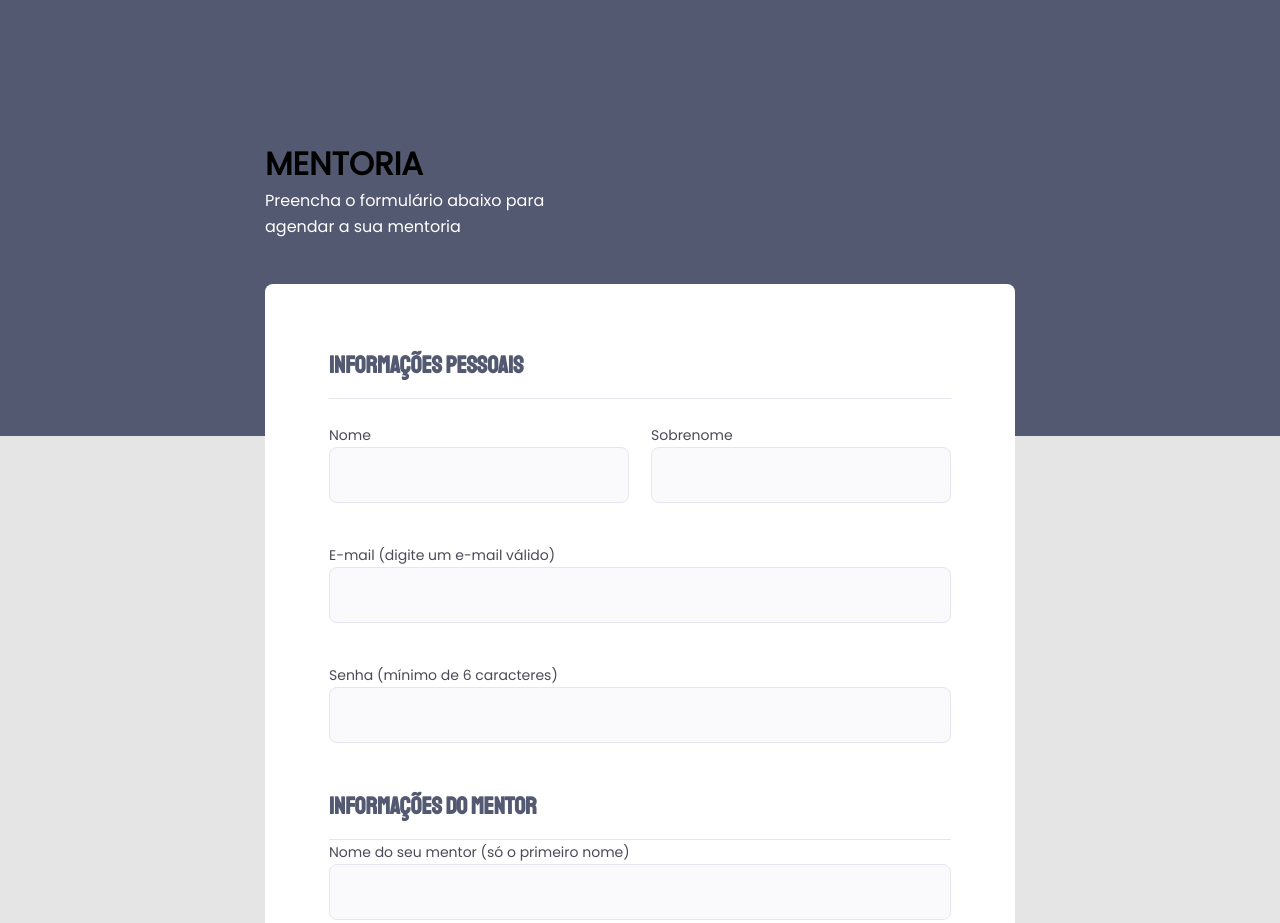
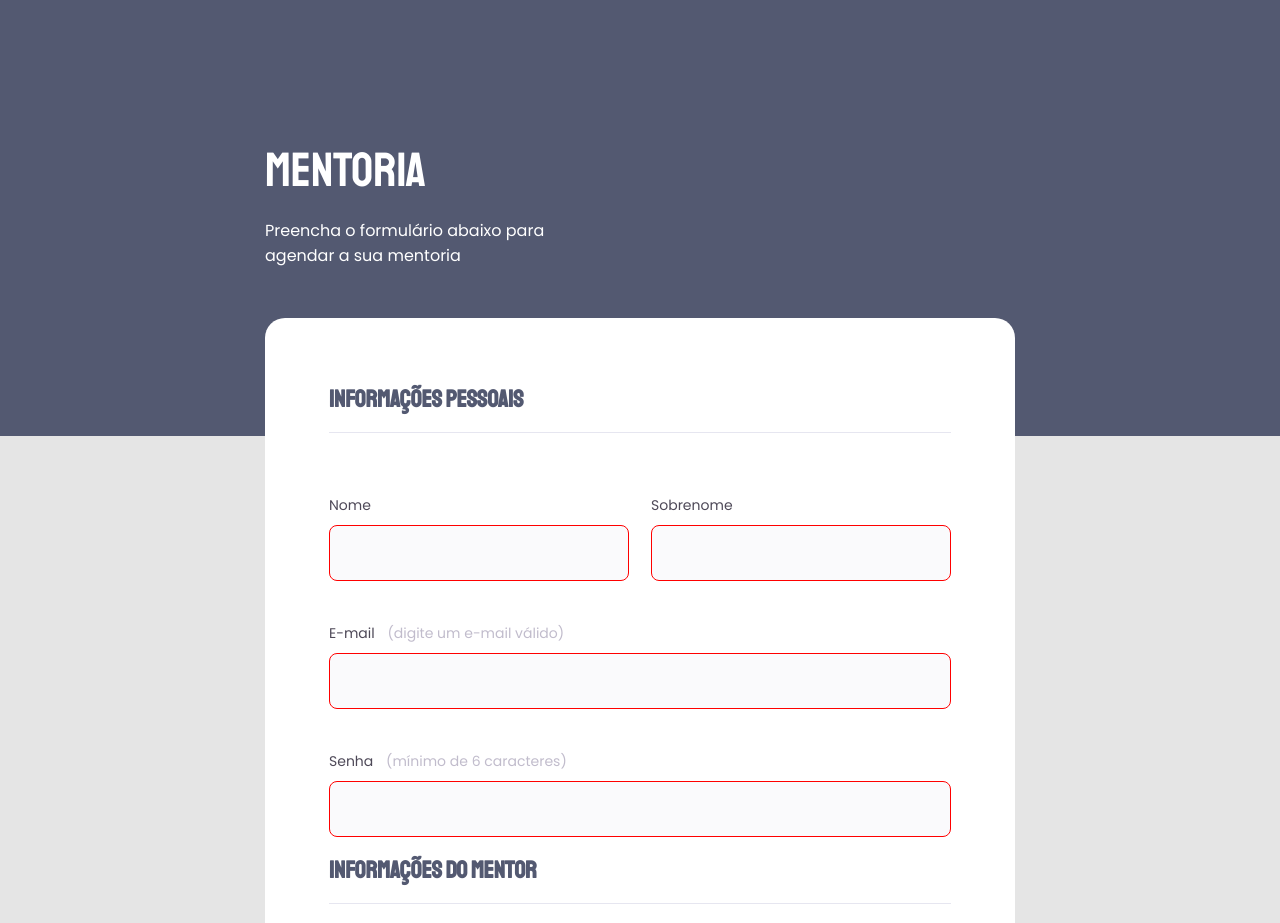
Before and after one commit to Lorena-Mattos/criando-formulario-do-zero, a plain HTML site: page index.html in a window 1280 px wide. Shown: the top 923 px of the page. Drawn offline with Linux system fonts and the light colour scheme.

Commit message:
corrigindo font family e pondo elemento invalid

```diff
--- a/css/style.css
+++ b/css/style.css
@@ -6,7 +6,7 @@
 }
 
 body, input, textarea {
-  font-family: 'Staatliches';
+  font-family: 'Staatliches', sans-serif;
 }
 
 body {
@@ -33,30 +33,24 @@ body::before{
   margin: 0 auto;
 }
 
-.title{
-  font-family: 'Staatliches';
-  width: 163px;
-  color: #FFFFFF;
-  padding-bottom: 18px;
-}
-
-form .title{
-  color: black;
-  width: 100%;
-  display: flex;
-  align-items: flex-end;
-}
-
 header {
   width: 417px;
   margin: 140px 0 50px;
+  color: #FFFFFF;
+}
+
+header h1{
+  font-family: 'Staatliches', sans-serif;
+  font-weight: 400;
+  font-size: 48px;
+  line-height: 60px;
+  color: #FFFFFF;
+
+  margin-bottom: 18px;
 }
 
 header p {
-  font-family: 'Poppins';
-
-  line-height: 26px;
-  height: 46px;
+  font-family: 'Poppins', sans-serif;
   color: #FFFFFF;
 }
 
@@ -66,7 +60,7 @@ fieldset {
 
 
 fieldset legend {
-  font-family: 'Staatliches';
+  font-family: 'Staatliches', sans-serif;
   font-weight: 400;
   color: #535971;
 
@@ -75,30 +69,25 @@ fieldset legend {
   line-height: 34px;
 
   width: 100%;
-
   border-bottom: 1px solid #E6E6F0;
   padding-bottom: 16px;
+  margin-bottom: 36px;
 
   color: #535971;
 }
 
 fieldset h2 {
-  font-family: 'Staatliches';
+  font-family: 'Staatliches', sans-serif;
   font-weight: 400;
   font-size: 20px;
   color: #535971;
 }
 
 form {
-  margin-top: 38px;
   background: #FFFFFF;
-  border-radius: 8px 8px 0 0;
-  min-height: 300px;
+  border-radius: 20px 20px 0 0;
 
   padding: 64px;
-  display: flex;
-  flex-direction: column;
-  gap: 30px;
 }
 
 .fieldset-wrapper {
@@ -112,7 +101,7 @@ form {
   display: flex;
   flex-direction: column;
   margin-bottom: 16px;
-  font-family: 'Staatliches';
+  font-family: 'Staatliches', sans-serif;
   font-weight: 400;
   line-height: 24px;
   font-size: 14px;
@@ -120,13 +109,19 @@ form {
 }
 
 .input-wrapper label {
-  font-family: 'Poppins';
+  font-family: 'Poppins', sans-serif;
   height: 24px;
   font-size: 14px;
   line-height: 24px;
+  margin-bottom: 8px;
 
 
   color: #4E4958;
+}
+
+label span {
+  margin-left:  9px;
+  color: #c1bccc;
 }
 
 input {
@@ -189,7 +184,7 @@ input {
 
   border: none;
   background: #FF5374;
-  font-family: 'Staatliches';
+  font-family: 'Staatliches', sans-serif;
   font-size: 20px;
   font-weight: 400;
   line-height: 26px;
@@ -201,3 +196,7 @@ input {
   background: #FF6c89;
   cursor: pointer;
 }
+
+input:invalid {
+  border: 1px solid red;
+}
```
